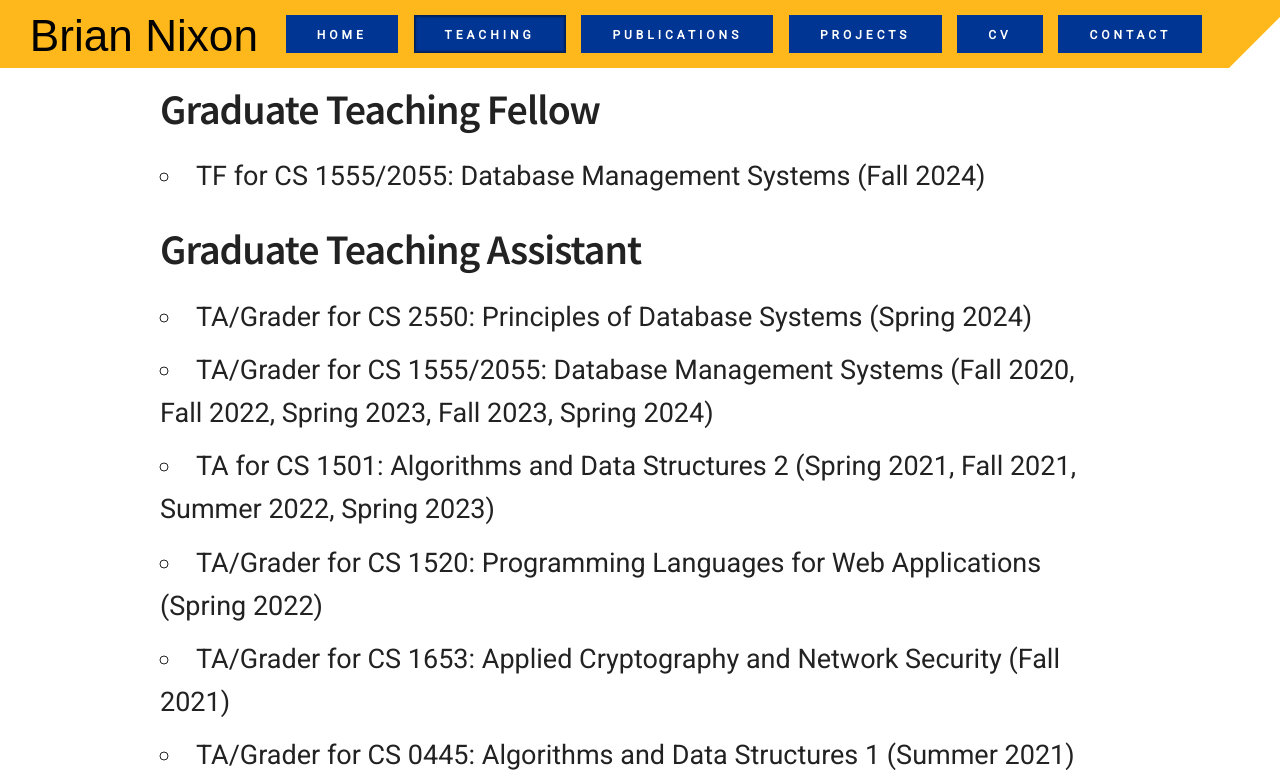
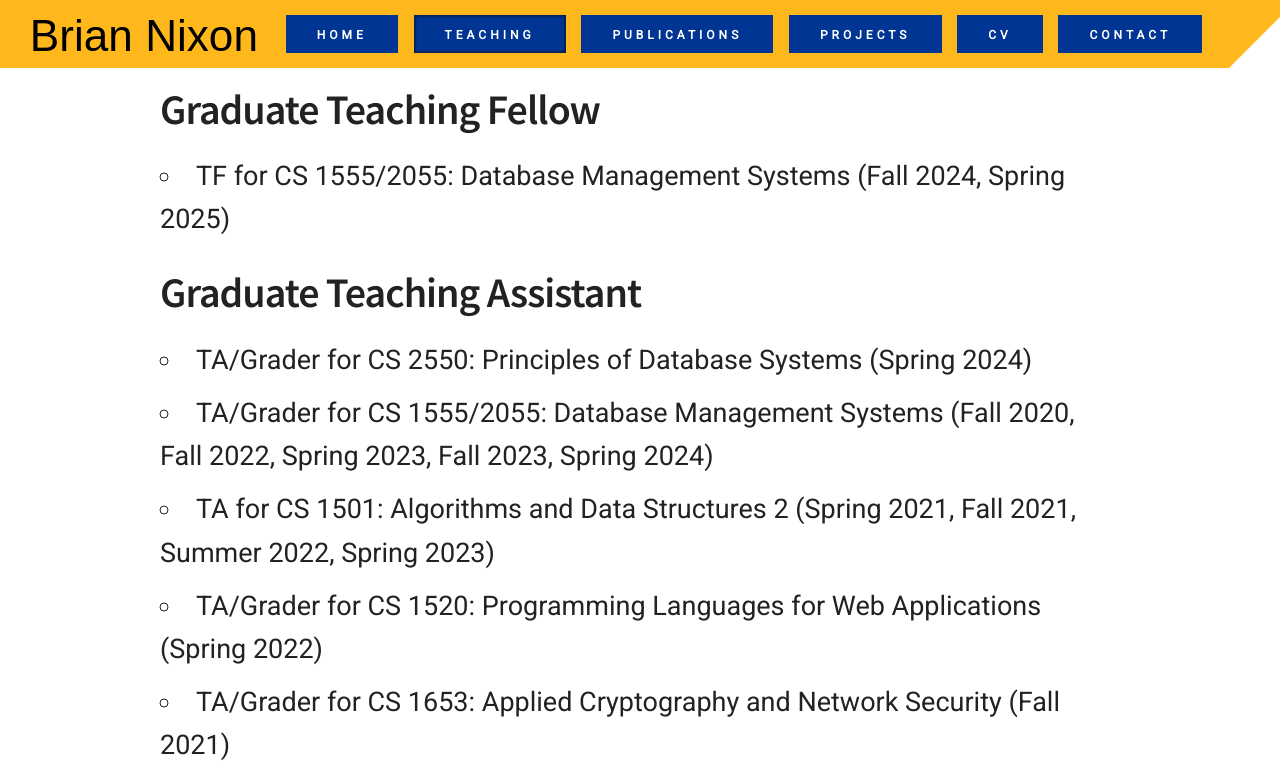
Before and after one commit to nixonb91/nixonb91.github.io, a plain HTML site: page teaching/index.html in a window 1280 px wide. Shown: the top 784 px of the page. Drawn offline with Linux system fonts and the light colour scheme.

Commit message:
Update for Spring 2025 semester

```diff
--- a/teaching/index.html
+++ b/teaching/index.html
@@ -35,7 +35,7 @@
   <h2 id="graduate-teaching-fellow">Graduate Teaching Fellow</h2>
 
 <ul>
-  <li>TF for CS 1555/2055: Database Management Systems (Fall 2024)</li>
+  <li>TF for CS 1555/2055: Database Management Systems (Fall 2024, Spring 2025)</li>
 </ul>
 
 <h2 id="graduate-teaching-assistant">Graduate Teaching Assistant</h2>
```
Also changed, not shown: 1 other file.
